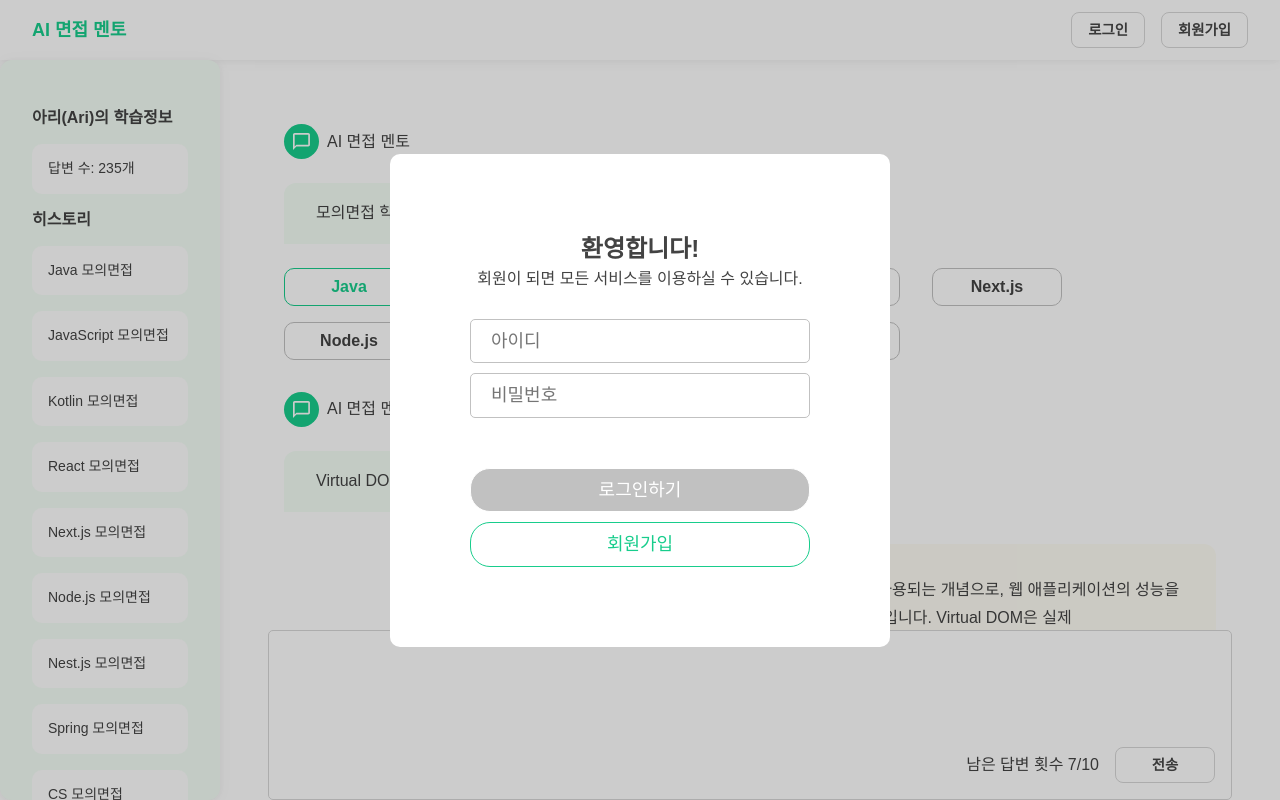
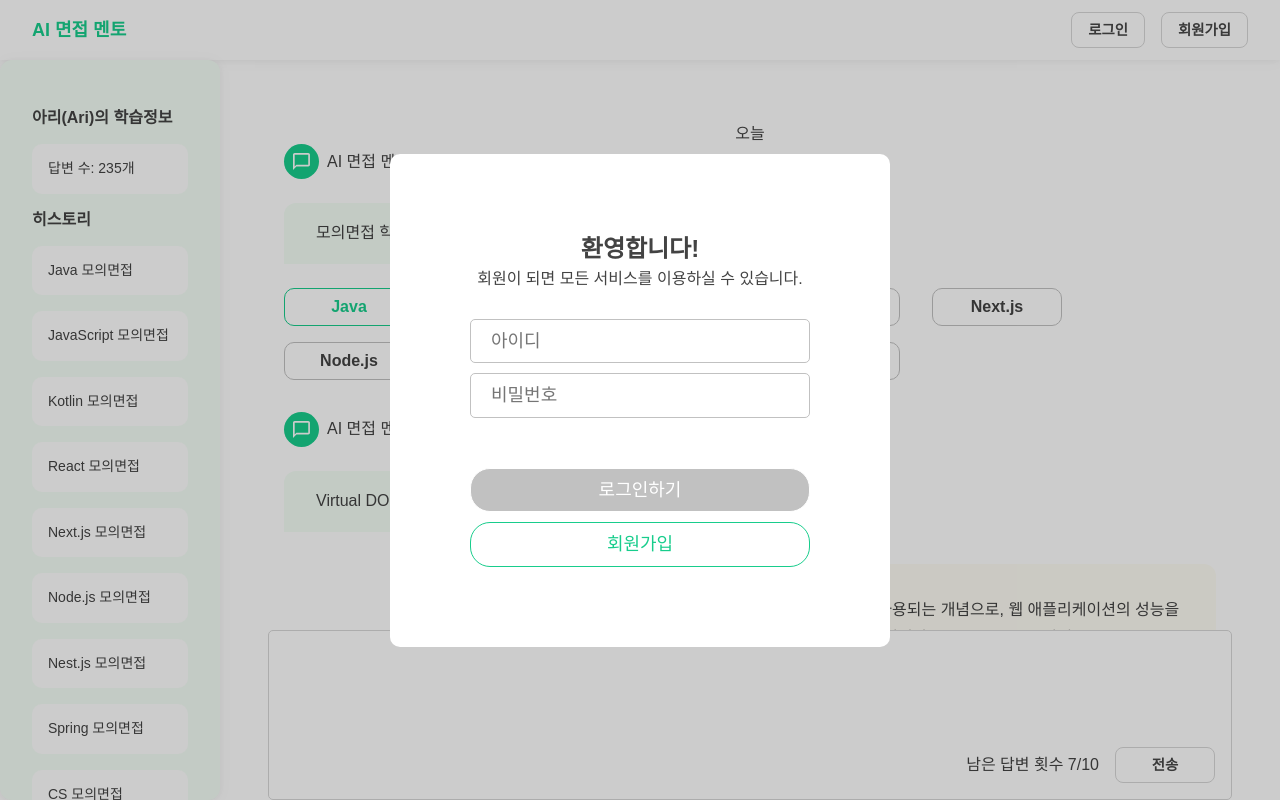
Before and after one commit to Oxygen-Respirator/client, a React (Vite) app: page / in a window 1280 px wide. Built offline with nearby package versions, Linux system fonts and the light colour scheme; no server answers.

Commit message:
feat: 채팅 날짜 추가

```diff
--- a/src/pages/Main/components/Chat/Chat.tsx
+++ b/src/pages/Main/components/Chat/Chat.tsx
@@ -20,6 +20,7 @@ const Chat = () => {
   return (
     <ChatContainer>
       <MessageWrap>
+        <DateText>오늘</DateText>
         <AIContainrer>
           <Row>
             <ProfileImgWrap>
@@ -128,6 +129,10 @@ const MessageWrap = styled.div`
   padding-bottom: 150px;
 `;
 
+const DateText = styled.p`
+  width: 100%;
+  text-align: center;
+`;
 const ProfileImgWrap = styled.div`
   display: flex;
   justify-content: center;
```
